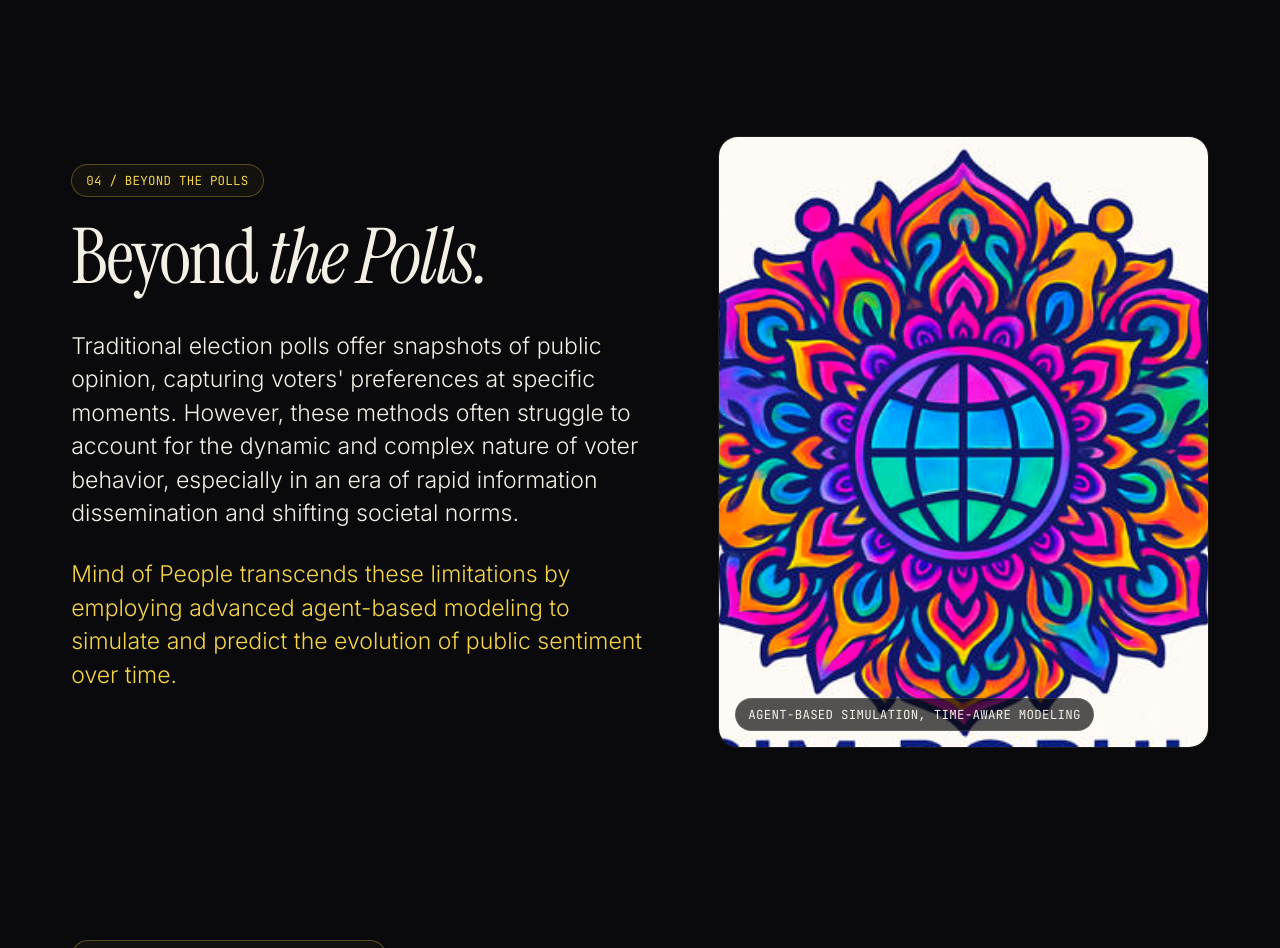
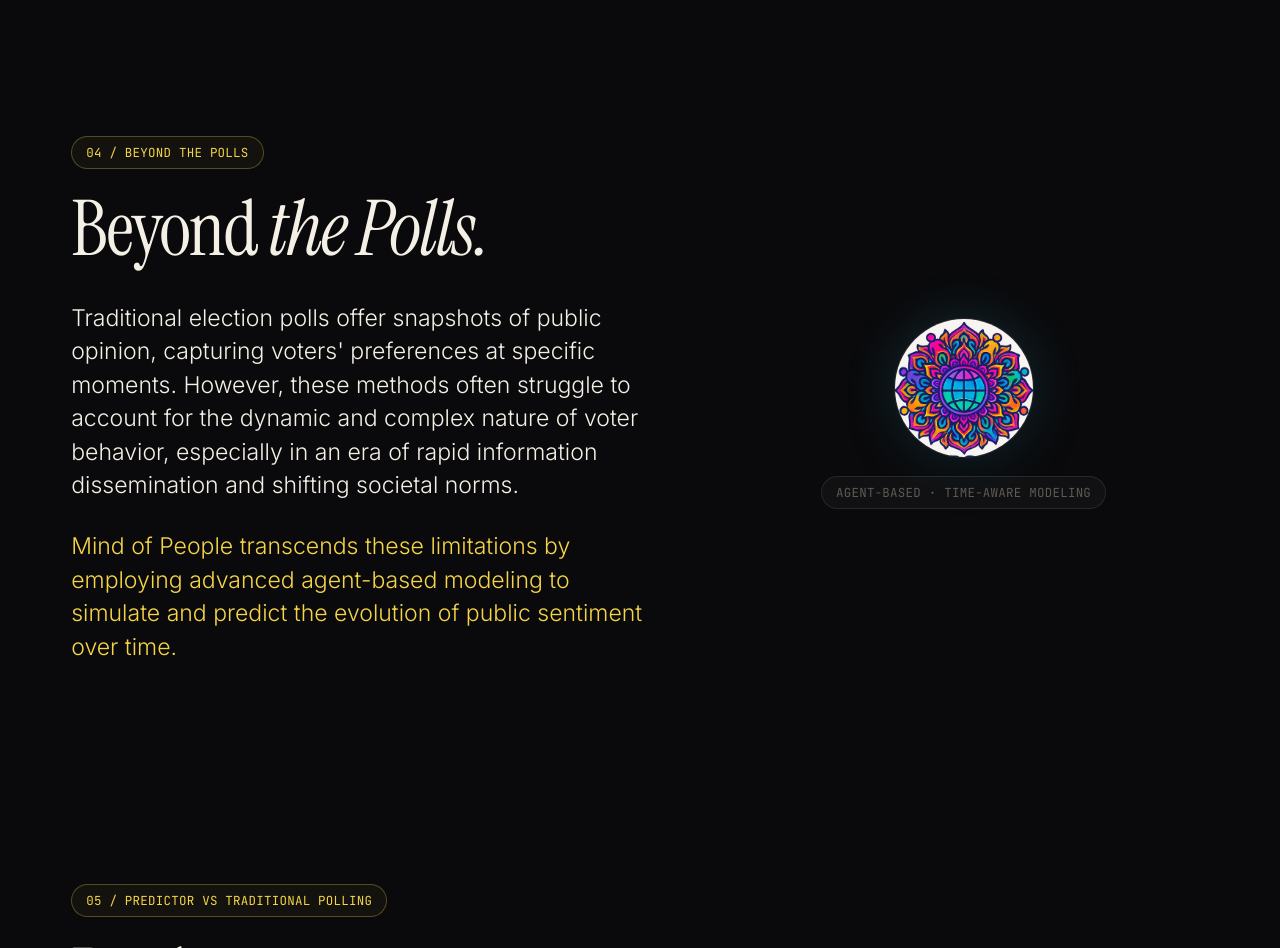
Before and after one commit to amitrathore/mind-of-people-web, a plain HTML site: page index.html in a window 1280 px wide. Shown: the part 4660-5608 px from the top of the page. Drawn offline with Linux system fonts and the light colour scheme.

Commit message:
Shrink Beyond-the-Polls image to 140px logo mark

```diff
--- a/index.html
+++ b/index.html
@@ -293,9 +293,11 @@
         sentiment over time.
       </p>
     </div>
-    <figure class="beyond-image">
-      <img src="assets/images/image07.jpg" alt="Agent-based simulation visual" loading="lazy"/>
-      <figcaption class="mono">Agent-based simulation, time-aware modeling</figcaption>
+    <figure class="beyond-mark">
+      <div class="beyond-logo">
+        <img src="assets/images/image07.jpg" alt="SimPopuli" loading="lazy"/>
+      </div>
+      <figcaption class="mono">Agent-based · time-aware modeling</figcaption>
     </figure>
   </div>
 </section>
--- a/styles.css
+++ b/styles.css
@@ -605,17 +605,26 @@ main, header, footer { position: relative; z-index: 2; }
 }
 @media (max-width: 960px) { .beyond-grid { grid-template-columns: 1fr; } }
 .beyond-copy p { margin-bottom: 28px; }
-.beyond-image {
+.beyond-mark {
   margin: 0;
-  border-radius: 20px; overflow: hidden;
-  border: 1px solid rgba(244,240,230,0.08);
-  position: relative;
+  display: flex; flex-direction: column;
+  align-items: center; justify-content: center;
+  gap: 18px;
 }
-.beyond-image img { width: 100%; aspect-ratio: 4/5; object-fit: cover; filter: contrast(1.05) saturate(1.1); }
-.beyond-image figcaption {
-  position: absolute; left: 16px; bottom: 16px;
-  background: rgba(10,10,12,0.7); padding: 6px 12px; border-radius: 999px;
+.beyond-logo {
+  width: 140px; height: 140px;
+  border-radius: 50%;
+  overflow: hidden;
   border: 1px solid rgba(244,240,230,0.12);
+  box-shadow: 0 0 50px rgba(76,201,240,0.18), 0 10px 40px rgba(0,0,0,0.5);
+  background: #0a0a0c;
+}
+.beyond-logo img { width: 100%; height: 100%; object-fit: cover; display: block; }
+.beyond-mark figcaption {
+  color: var(--ink-faint);
+  padding: 6px 14px; border-radius: 999px;
+  border: 1px solid rgba(244,240,230,0.1);
+  background: rgba(244,240,230,0.03);
 }
 
 /* ---------- Compare table ---------- */
```
